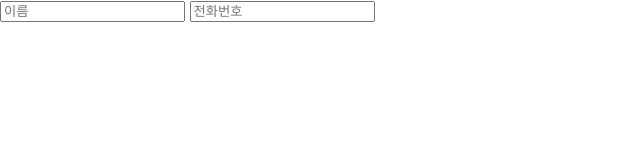
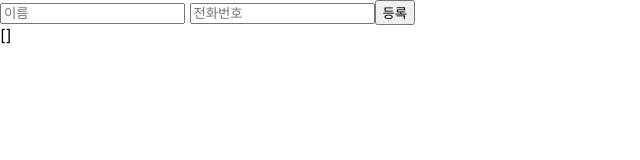
Before and after one commit to sangcheol-LEE/practice-React, a React (Create React App) app: page / in a window 1280 px wide. Shown: the top 160 px of the page, without its empty margins (0-640 px from the left). Built offline with nearby package versions, Linux system fonts and the light colour scheme.

Commit message:
배열에 데이터 삽입하기

```diff
--- a/src/App.js
+++ b/src/App.js
@@ -1,12 +1,32 @@
-import React, { component } from "react";
+import React, { Component } from "react";
 import PhoneForm from "./Component/PhoneForm";
 
-function App() {
-  return (
-    <div>
-      <PhoneForm />
-    </div>
-  );
+class App extends Component {
+
+  id = 0; //우리기 setState메소드를 사용하는 이유는 어떤 값이 수정됐을 때 Rerendering을 꼭 하게끔 하기 위함인데 id 값은 화면에 나올 필요가 없어서
+          // state안에 굳이 포함 시키지 않고 밖으로 뺐다.
+
+  state= {
+    information : [],
+  }
+
+  handleCreate = (data) => {
+    const { information } = this.state; //비구조 할당문법
+    this.setState({
+      information: information.concat({
+        ...data,
+        id: this.id++
+      })
+    })
+  }
+  render() {
+    return (
+      <div>
+          <PhoneForm onCreate={this.handleCreate} />
+          {JSON.stringify(this.state.information)}
+      </div>
+    );
+  }
 }
 
 export default App;
--- a/src/Component/PhoneForm.js
+++ b/src/Component/PhoneForm.js
@@ -13,9 +13,19 @@ class PhoneForm extends Component {
     });
   }
 
+  handleSubmit = (e) => {
+    e.preventDefault(); //원래 해야할 작업을 안하게 해주는 메소드
+    this.props.onCreate(this.state);
+    this.setState({
+      name: '',
+      phone: '',
+    })
+  }
+
+
   render() {
     return (
-      <form>
+      <form onSubmit={this.handleSubmit} >
         <input
         name="name"
         placeholder="이름"
@@ -28,11 +38,9 @@ class PhoneForm extends Component {
         placeholder="전화번호"
         onChange={this.handleChange}
         value={this.state.phone}
+        />
+        <button type="submit">등록</button>
 
-        />
-        <div>
-          {this.state.name}  {this.state.phone}
-        </div>
       </form>
     );
   }
```
